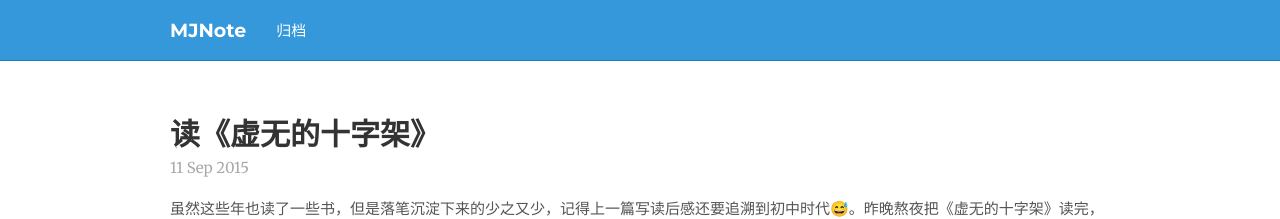
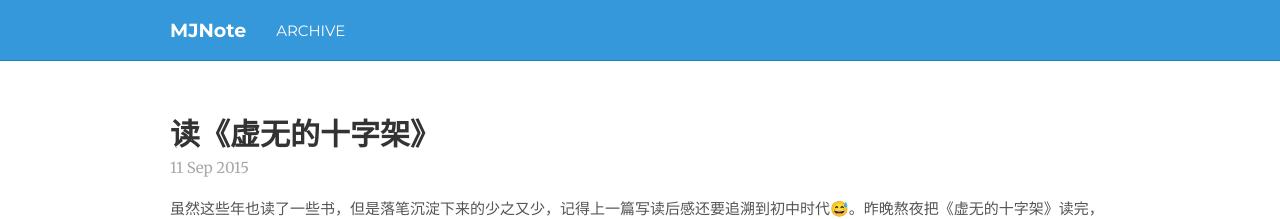
Before and after one commit to bittenApple/bittenApple.github.io, a Jekyll site: the page built from index.html, in a window 1280 px wide. Shown: the top 219 px of the page. Built offline with Jekyll 4.4.1, drawn with Linux system fonts in a browser that asks for light colours; nearby versions of some CDN libraries; Markdown is read by kramdown in place of the engine named in the settings; comment, search, counter and statistics services are not loaded.

Commit message:
Use English

```diff
--- a/_includes/nav.html
+++ b/_includes/nav.html
@@ -1 +1 @@
-<li><a href="{{ "/archive" | prepend:site.baseurl }}">归档</a></li>
+<li><a href="{{ "/archive" | prepend:site.baseurl }}">ARCHIVE</a></li>
```
